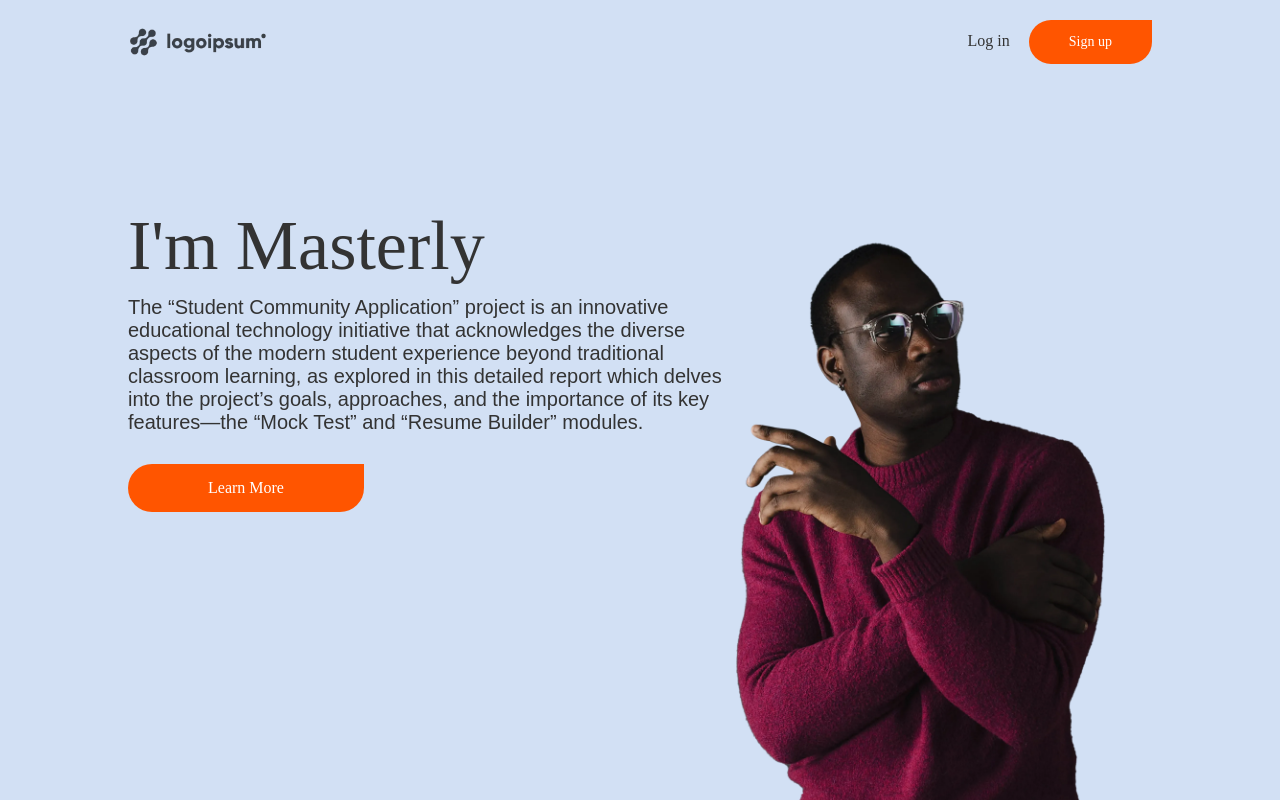
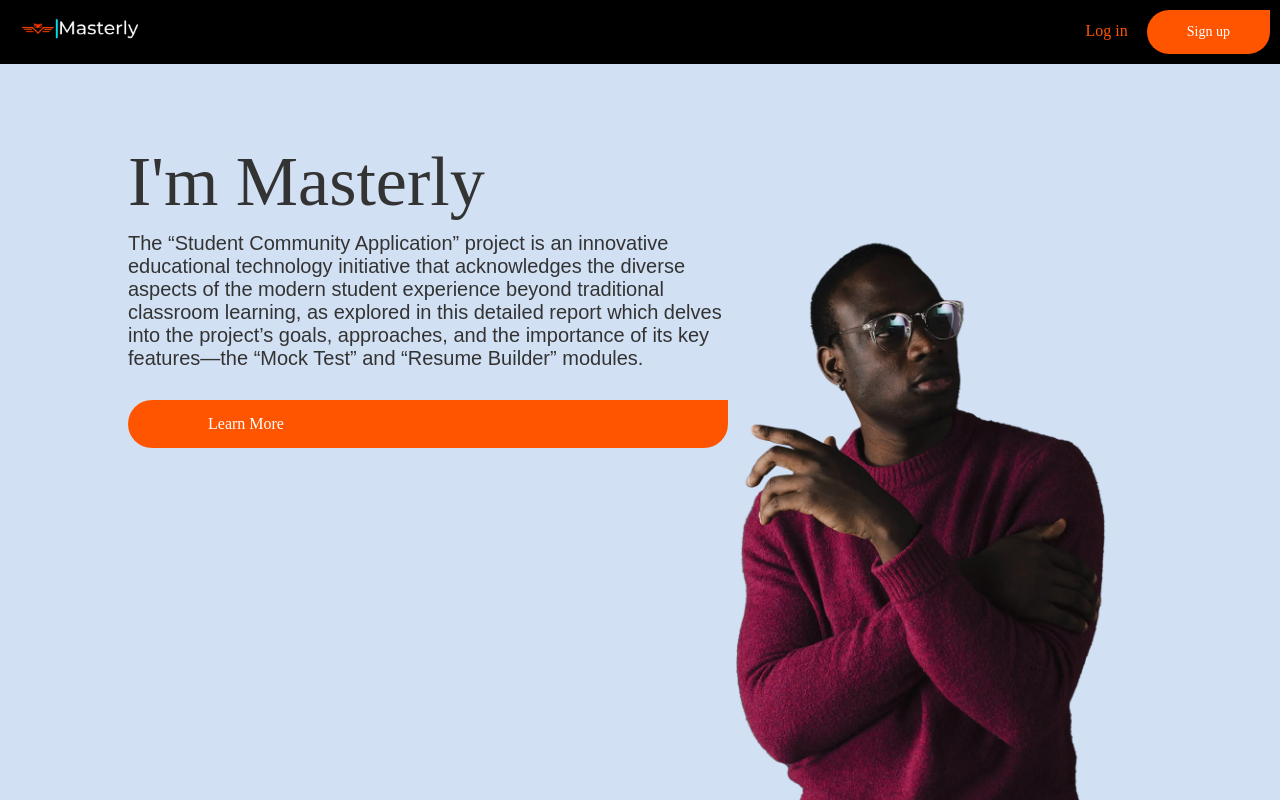
Before and after one commit to ABDULAAQILKHAN/MasterlyLanding, a plain HTML site: page index.html in a window 1280 px wide. Shown: the top 802 px of the page. Drawn offline with nearby package versions, Linux system fonts and the light colour scheme.

Commit message:
second commit

```diff
--- a/css/style.css
+++ b/css/style.css
@@ -7,30 +7,39 @@
 }
 
 .container {
+    padding: 10px 10%;
     background-color: #d2e0f4;
     width: 100%;
     height: 100vh;
     overflow: hidden;
     background-position: center;
     background-size: cover;
-    padding: 10px 10%;
     position: relative;
 }
 
 nav {
-    padding: 10px 0;
+    padding: 10px;
     display: flex;
     align-items: center;
     justify-content: space-between;
+    background-color: rgb(0, 0, 0);
+    width: 100%;
 }
-
+.fixed{
+    position: fixed;
+    top: 0;
+    left: 0;
+    width: 100%;
+    display: block;
+    z-index: 999;
+}
 .logo {
     width: 140px;
 }
 
 .login_btn {
     text-decoration: none;
-    color: #333;
+    color: #FF5500;
     font-weight: 400;
     margin-right: 15px;
 }
@@ -50,6 +59,9 @@ nav {
 .content {
     margin-top: 10%;
     max-width: 600px;
+    display: flex;
+    flex-direction: column;
+    justify-content: end;
 }
 
 .content h1 {
--- a/index.html
+++ b/index.html
@@ -4,6 +4,7 @@
 <head>
     <meta charset="UTF-8">
     <meta name="viewport" content="width=device-width, initial-scale=1.0">
+    <link rel="icon" href="./icon.png" />
     <link rel="stylesheet" href="https://use.fontawesome.com/releases/v5.15.4/css/all.css" />
     <title>Masterly</title>
     <!-- Swiper css-->
@@ -13,12 +14,16 @@
 
 <body>
     <div class="container">
-        <nav>
-            <img src="images/logo.webp" class="logo">
+        <div class="fixed">
+        <nav class="navstyle">
+            <div>
+                <img src="./final_half_logo.png" class="logo">
+            </div>
             <div>
                 <a href="#" class="login_btn">Log in</a>
                 <a href="#" class="signin_btn">Sign up</a>
             </div>
+        </div>
         </nav>
         <div class="content">
             <h1 class="anim">I'm Masterly</h1>
```
Also changed, not shown: final_half_logo.png (added), icon.png (added).
